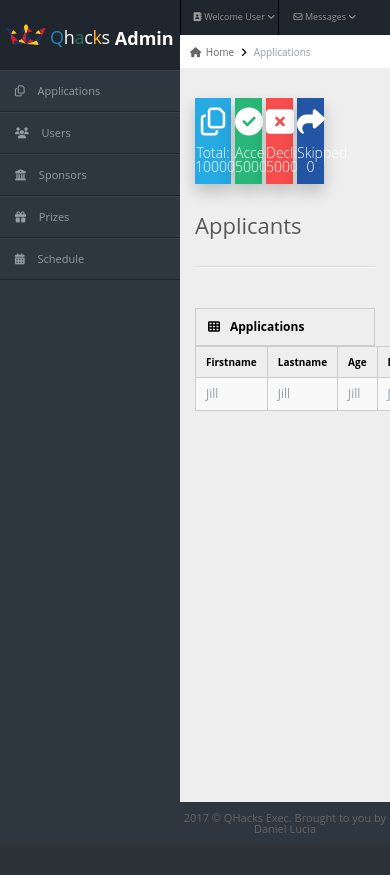
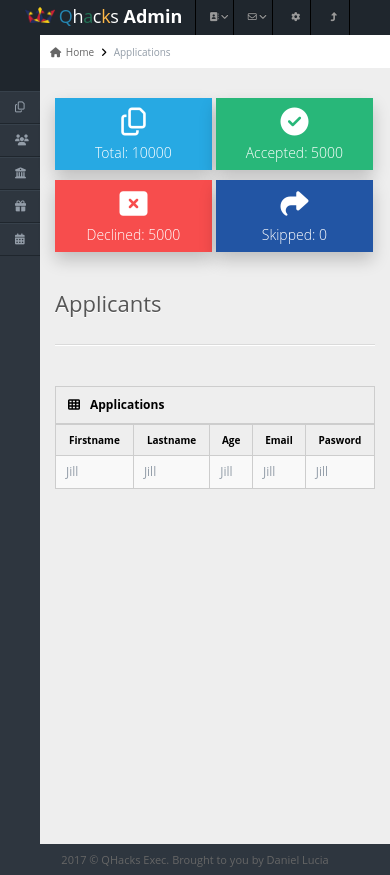
Before and after one commit to Daniel2218/hackboard, a PHP site: page /myHackathon/applications.php in a window 390 px wide; the page is wider, and only the part inside the window is pictured. Before the commit the page ends 833 px from the top of that part, so only its background shows below. Run offline with PHP 8.4, Linux system fonts and the light colour scheme; some libraries are stand-ins or nearby versions.

Commit message:
Added some mobile friendly code

```diff
--- a/applications.php
+++ b/applications.php
@@ -58,8 +58,8 @@
                     </table>
                 </div>
             </div>
-            <?php include_once "footer.php"; ?>
         </div>
+        <?php include_once "footer.php"; ?>
     </body>
 </html>
 
--- a/css/application.css
+++ b/css/application.css
@@ -29,7 +29,7 @@ body {
     font-size: 14px;
     font-weight: lighter;
     padding: 10px 0px;
-    margin-bottom: 30px;
+    margin-bottom: 10px;
     box-shadow: 0px 8px 16px 0px rgba(0,0,0,0.2);
 }
 .statBox > i {
@@ -39,18 +39,22 @@ body {
 #stat-box-1 {
     background-color: #27a9e3;
     width: 20%;
+    min-width: 120px;
 }
 #stat-box-2 {
     background-color: #28b779;
     width:15%;
+    min-width: 120px;
 }
 #stat-box-3 {
     background-color: #f74d4d;
     width:15%;
+    min-width: 120px;
 }
 #stat-box-4 {
     background-color: #2255a4;
     width:15%;
+    min-width: 120px;
 }
 #i-space-1 { margin-right: 2px; }
 #i-space-2 {
@@ -62,6 +66,7 @@ body {
     font-size: 22px;
     text-shadow: 0 1px 0 #ffffff;
     color: #555555;
+    margin-top: 30px;
     margin-bottom: 30px;
 }
 #outer {
--- a/css/navStyle.css
+++ b/css/navStyle.css
@@ -129,6 +129,57 @@ img { width: 40px; margin-right: 4px !important;}
 #nav > ul > li > a:hover { color:white; }
 #nav > ul > li > a > i { margin-right: 10px; }
 #nav > ul > li:hover{ background-color: #27a9e3; }
+@media screen and (max-width: 970px) {
+    #nav > ul > li > a > span {
+        display: none;
+    }
+    #nav {
+        width: 40px;
+    }
+    #push {
+        left:40px !important;
+        width: calc(100% - 40px) !important;
+    }
+    img {
+        width: 30px;
+    }
+    #top-half {
+        display: block;
+        padding-top: 7px;
+        padding-left: 25px;
+        padding-bottom: 14px;
+        width:170px;
+    }
+    #inner-top-half > span {
+        font-size: 18px;
+    }
+}
+@media screen and (max-width: 650px) {
+    .dropbtn > span {
+        display: none !important;
+    }
+    .dropbtn > a > span {
+        display: none !important;
+    }
+    .div-size-1 {
+        width: 30px !important;
+    }
+    .dropdown {
+        width: 30px;
+    }
+    #stat-box-1 {
+        width: 49% !important;
+    }
+    #stat-box-2 {
+        width: 49% !important;
+    }
+    #stat-box-3 {
+        width: 49% !important;
+    }
+    #stat-box-4 {
+        width: 49% !important;
+    }
+}
 .hvr-grow {
   -webkit-transform: perspective(1px) translateZ(0);
   transform: perspective(1px) translateZ(0);
@@ -147,8 +198,9 @@ img { width: 40px; margin-right: 4px !important;}
     color: #666;
     font-size: 11px;
     padding: 10px 0px;
-    position: absolute;;
-    bottom: 0px;
+    /*position: absolute;
+    bottom: 0px;*/
+
     width: 100%;
     background-color: #2e363f;
     text-align: center;
--- a/nav.php
+++ b/nav.php
@@ -33,14 +33,14 @@
 
         <ul id = "header">
             <div class ="dropdown">
-                <li class = "dropbtn"> <i class="fa fa-address-book" aria-hidden="true"></i> Welcome User <i class="fa fa-angle-down" aria-hidden="true"></i></li>
+                <li class = "dropbtn"> <i class="fa fa-address-book" aria-hidden="true"></i> <span> Welcome User </span> <i class="fa fa-angle-down" aria-hidden="true"></i></li>
                 <div class="dropdown-content">
                     <div> <a href="#"><i class="fa fa-user" aria-hidden="true"></i> My Profile</a></div>
                     <div> <a href="#"><i class="fa fa-level-up" aria-hidden="true"></i> Logout</a></div>
                 </div>
             </div>
             <div class ="dropdown div-size-2">
-                <li class = "dropbtn"> <i class="fa fa-envelope-o" aria-hidden="true"></i> Messages <i class="fa fa-angle-down" aria-hidden="true"></i> </li>
+                <li class = "dropbtn"> <i class="fa fa-envelope-o" aria-hidden="true"></i> <span> Messages </span> <i class="fa fa-angle-down" aria-hidden="true"></i> </li>
                 <div class="dropdown-content">
                     <div> <a href="#">Link 1</a> </div>
                     <div> <a href="#">Link 2</a> </div>
@@ -49,11 +49,11 @@
             </div>
             <div class ="dropdown div-size-1">
                 <li class = "dropbtn">
-                    <a href="default.asp"> <i class="fa fa-cog" aria-hidden="true"></i> Settings </a>
+                    <a href="default.asp"> <i class="fa fa-cog" aria-hidden="true"></i><span> Settings </span> </a>
                 </li>
             </div>
             <div class ="dropdown div-size-1">
-                <li class = "dropbtn"><a href="default.asp"><i class="fa fa-level-up" aria-hidden="true"></i> Logout</a></li>
+                <li class = "dropbtn"><a href="default.asp"><i class="fa fa-level-up" aria-hidden="true"></i> <span> Logout </span> </a></li>
             </div>
         </ul>
     </body>
```
